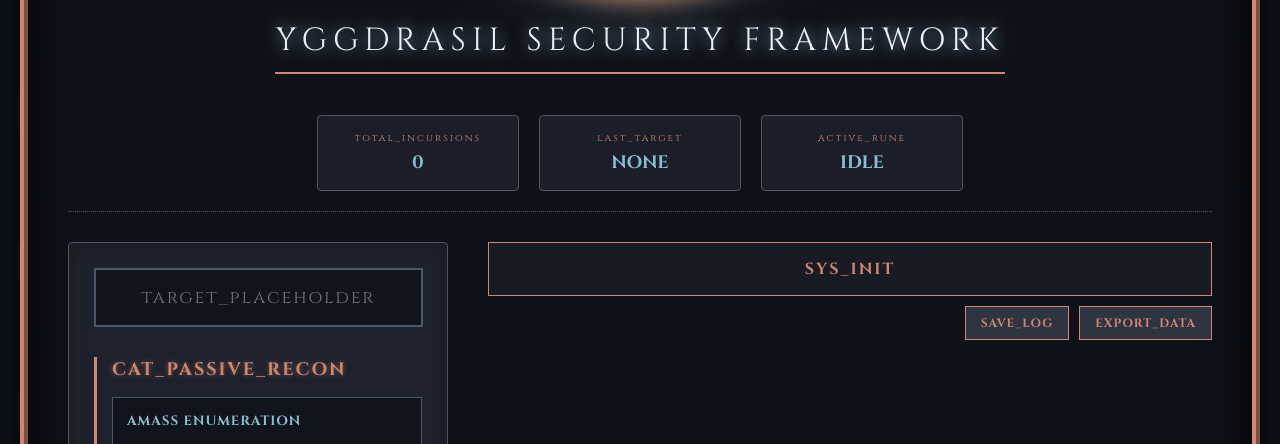
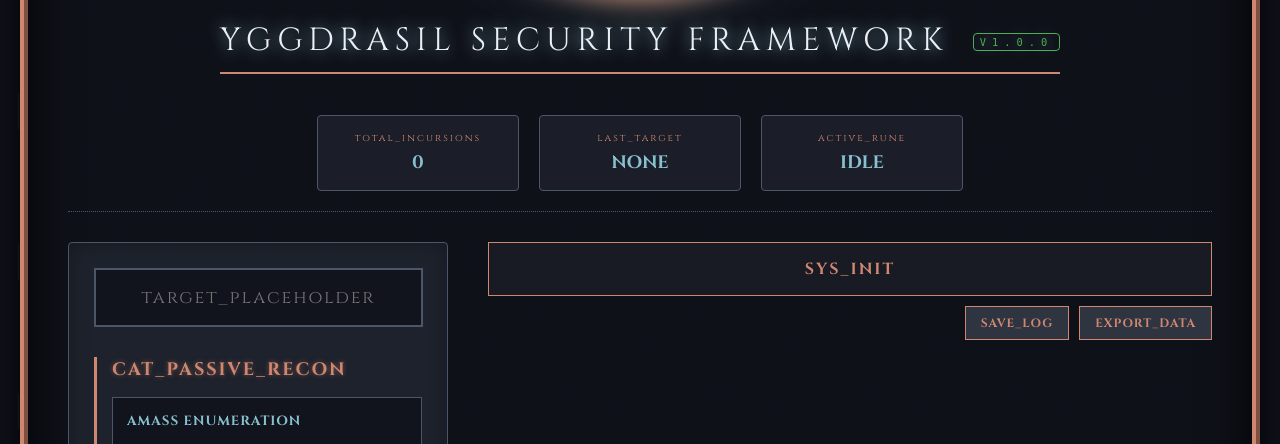
Before and after one commit to mecik-arda/Yggdrasil-Security-Framework, a Flask app: page / in a window 1280 px wide. Shown: the part 375-819 px from the top of the page. Run offline with Flask 3, Linux system fonts and the light colour scheme; the visitor is signed in with stand-in values (Sample User, id 1); data comes from the database, SQL or seed files in the repository.

Commit message:
ui: Add v1.0.0 badge to dashboard title

```diff
--- a/templates/index.html
+++ b/templates/index.html
@@ -3,7 +3,7 @@
 <head>
     <meta charset="UTF-8">
     <meta name="viewport" content="width=device-width, initial-scale=1.0">
-    <title>YGGDRASIL SECURITY FRAMEWORK</title>
+    <title>YGGDRASIL SECURITY FRAMEWORK v1.0.0</title>
     <link rel="stylesheet" href="{{ url_for('static', filename='roots.css') }}">
     <link href="https://fonts.googleapis.com/css2?family=Cinzel:wght@400;700&display=swap" rel="stylesheet">
 </head>
@@ -24,7 +24,7 @@
             <a href="https://en.wikipedia.org/wiki/Yggdrasil" target="_blank">
                 <img id="project-logo" src="https://nordiksimit.org/wp-content/uploads/2016/11/pr50482_900x900_b_p_061526_by_design_by_humans-d7ss3og.jpg" alt="Yggdrasil Logo">
             </a>
-            <h1>YGGDRASIL SECURITY FRAMEWORK</h1>
+            <h1>YGGDRASIL SECURITY FRAMEWORK <span style="font-size: 0.4em; vertical-align: middle; color: #4CAF50; border: 1px solid #4CAF50; padding: 2px 6px; border-radius: 4px; margin-left: 10px; font-family: monospace;">v1.0.0</span></h1>
         </div>
 
         <div class="dashboard-panel">
```
